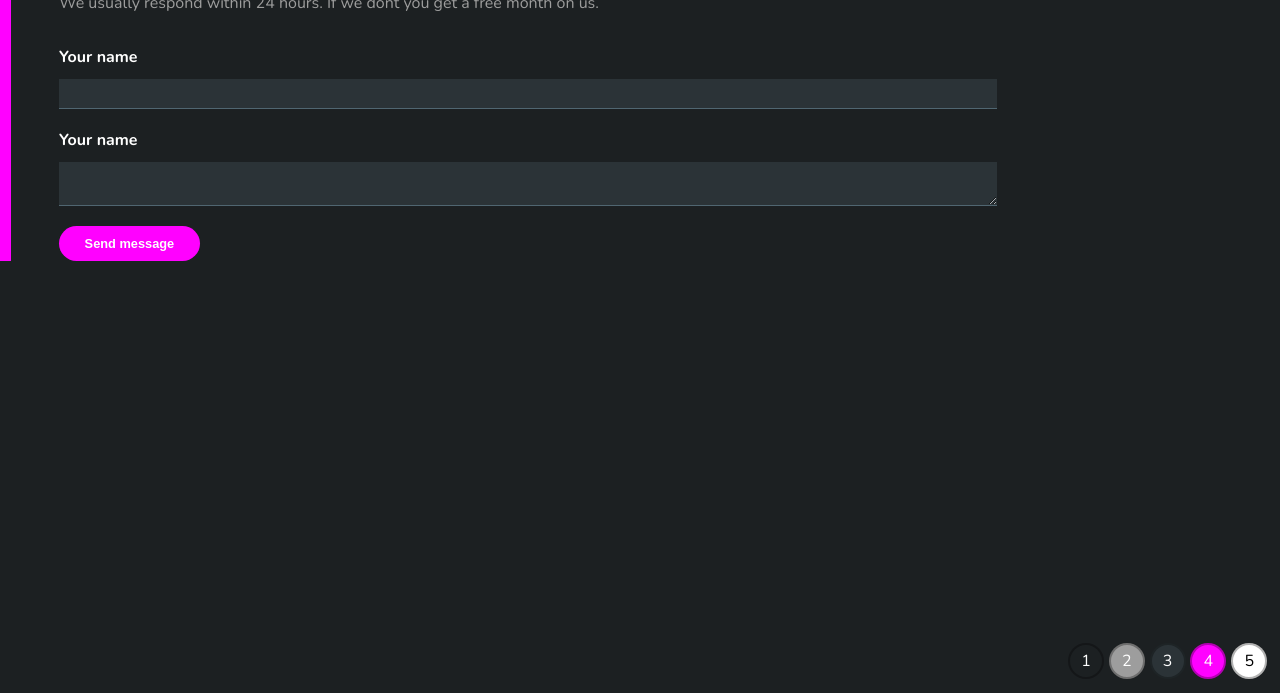
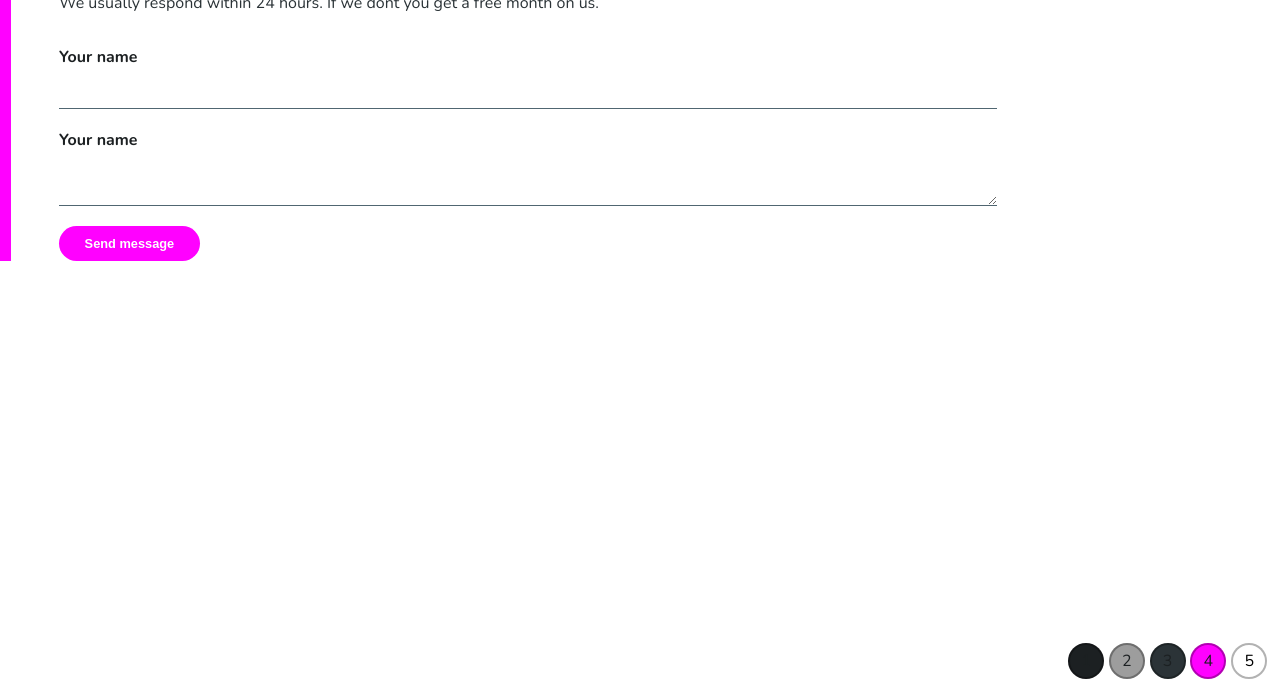
Before and after one commit to Sofoniyastekalegn/contact-us, a website: page index.html in a window 1280 px wide. Shown: the part 107-800 px from the top of the page. Drawn offline with nearby package versions, Linux system fonts and the light colour scheme.

Commit message:
background color changed into white

```diff
--- a/styles.css
+++ b/styles.css
@@ -122,23 +122,22 @@ input[type=submit] {
 */
 
 body {
-  background: #1C2022;
+  background: white;
+  color: #1C2022;
 }
 
 .container {
-  border-left: .7em solid #FF01FF;
+  border-left: .7em  solid #FF01FF;
 }
 
 p {
-  color: #9D9D9D;
+  color: #2B3337;
 }
 
-
 input[type=text], textarea {
-  background: #2B3337;
-
+  background: white;
   border-bottom: 1px solid #506671;
-  color: #9D9D9D;
+  color: #2B3337;
 }
 
 input[type=text]:focus, textarea:focus {
```
